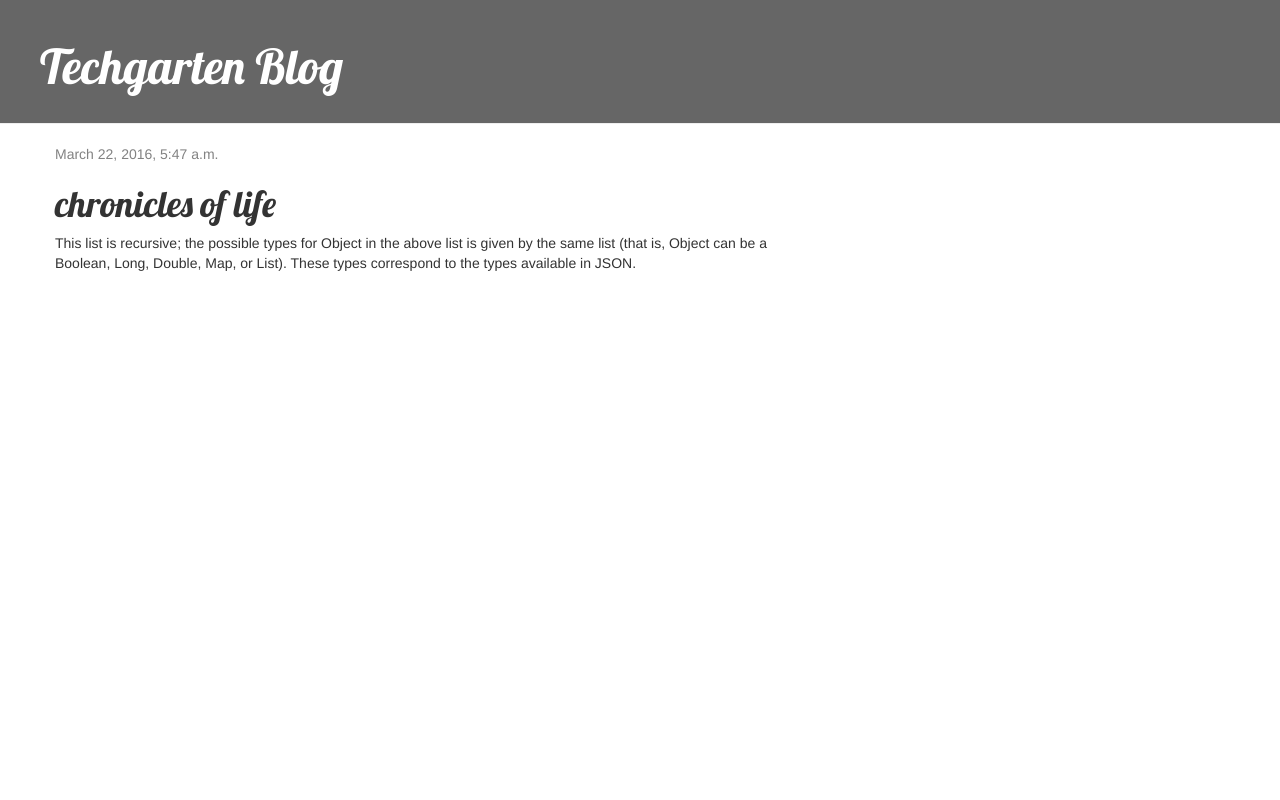
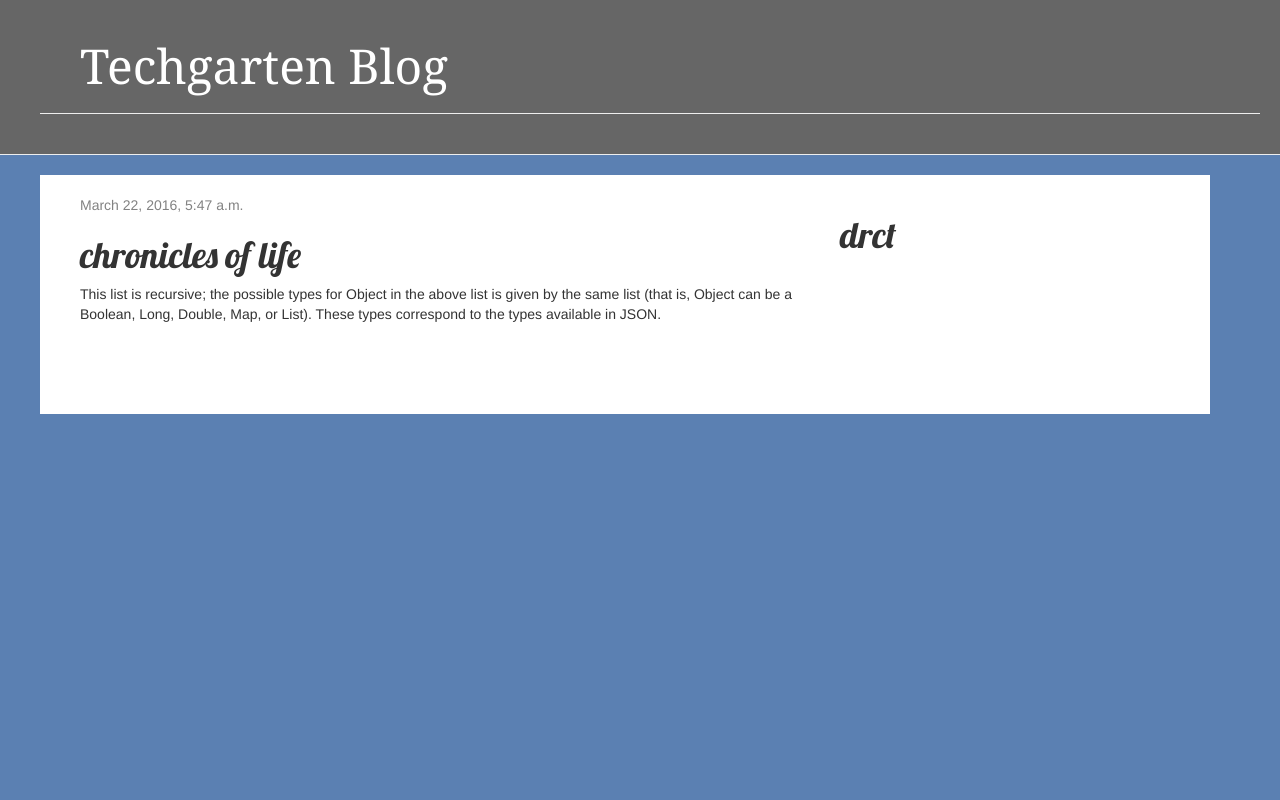
Before and after one commit to PhillMue/techgarten, a Django app: page /post/1/ in a window 1280 px wide. Run offline with Django 3.2, Linux system fonts and the light colour scheme; data comes from the database, SQL or seed files in the repository; both versions use the stored data as it was after the commit; some libraries are stand-ins or nearby versions.

Commit message:
modified db

```diff
--- a/blog/static/css/blog.css
+++ b/blog/static/css/blog.css
@@ -1,10 +1,15 @@
 h1 a {
     color: #00bfff;
-    font-family: 'Lobster'
+    font-family: 'Georgia'
 }
 
 .page-header {
     background-color: #666666 ;
+    margin-top: 0;
+    padding: 20px 20px 20px 40px;
+}
+.content1 {
+    background-color: #fff;
     margin-top: 0;
     padding: 20px 20px 20px 40px;
 }
@@ -39,6 +44,7 @@ h1, h2, h3, h4 {
     float: right;
     font-size: 26pt;
     margin-right: 20px;
+
 }
 
 .post {
@@ -48,3 +54,6 @@ h1, h2, h3, h4 {
 .post h1 a, .post h1 a:visited {
     color: #000000;
 }
+body{
+    background-color: #5b80b2;
+}
--- a/blog/templates/blog/base.html
+++ b/blog/templates/blog/base.html
@@ -16,15 +16,18 @@
         {% if user.is_authenticated %}
             <a href="{% url 'post_new' %}" class="top-menu"><span class="glyphicon glyphicon-plus"></span></a>
         {% endif %}
-        <h1><a href="/">Techgarten Blog</a></h1>
+        <h1 class="page-header"><a href="/">Techgarten Blog</a></h1>
     </div>
-    <div class="content container">
+    <div class="content container content1">
         <div class="row">
             <div class="col-md-8">
             {% block content %}
             {% endblock %}
             </div>
-        </div>
+            <div class="col-md-4">
+                <h1>drct</h1>
+                </div>
+            </div>
     </div>
 </body>
 </html>
```
Also changed, not shown: db.sqlite3.
